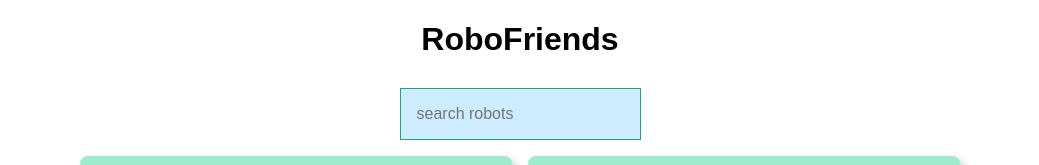
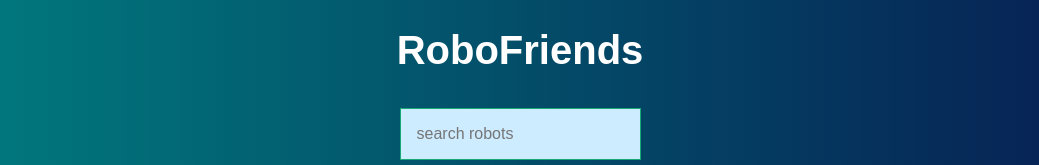
Before and after one commit to manuarora700/react-app, a React (Create React App) app in the folder robots/: page / in a window 1280 px wide. Shown: the top 165 px of the page, without its empty margins (120-1159 px from the left). Built offline with nearby package versions, Linux system fonts and the light colour scheme.

Commit message:
Styling react app

```diff
--- a/robots/src/index.css
+++ b/robots/src/index.css
@@ -2,4 +2,10 @@ body {
   margin: 0;
   padding: 0;
   font-family: sans-serif;
+  background: linear-gradient(to left, rgba(7,27,82,1) 0%, rgba(0,128,128,1) 100%);
 }
+
+h1 {
+	color: white;
+	font-size: 40px !important;
+}
```
Also changed, not shown: robots/src/CardList.js (line endings or trailing spaces).
